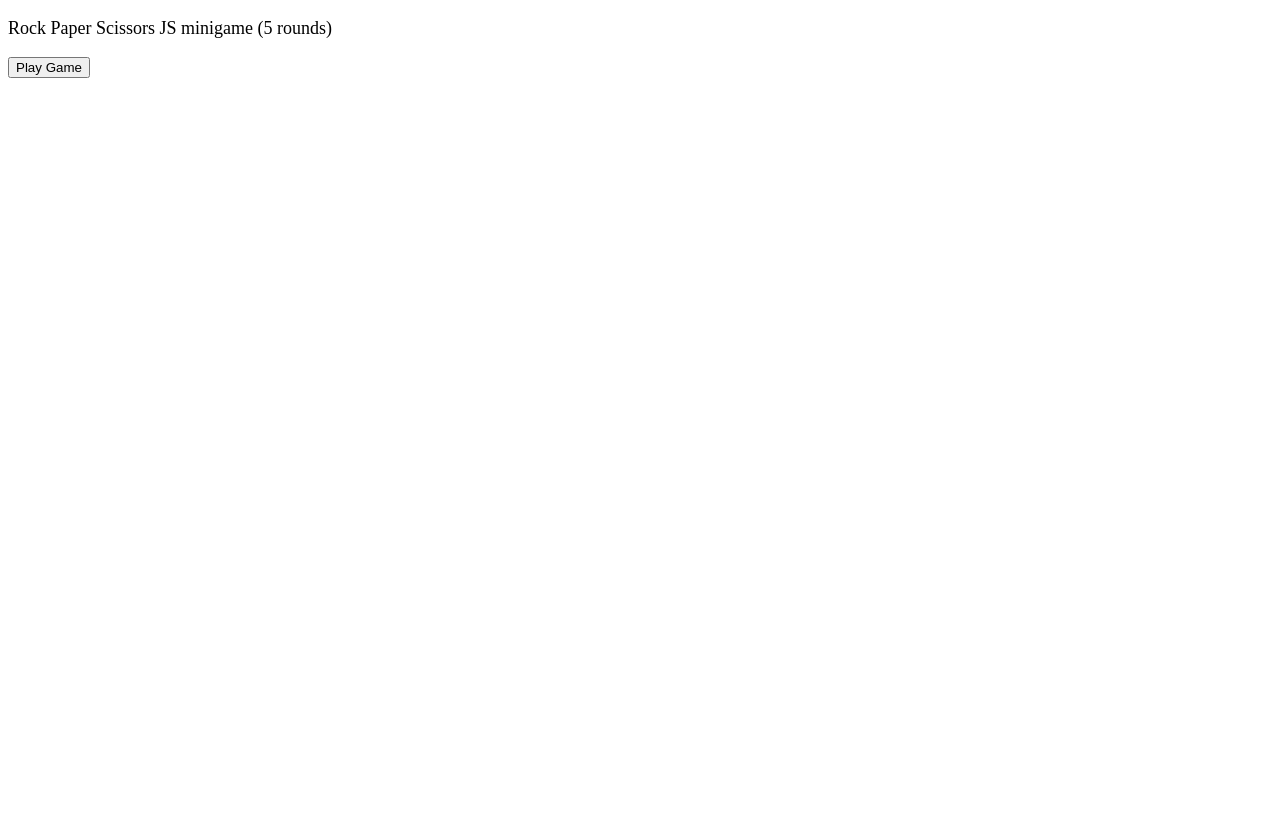
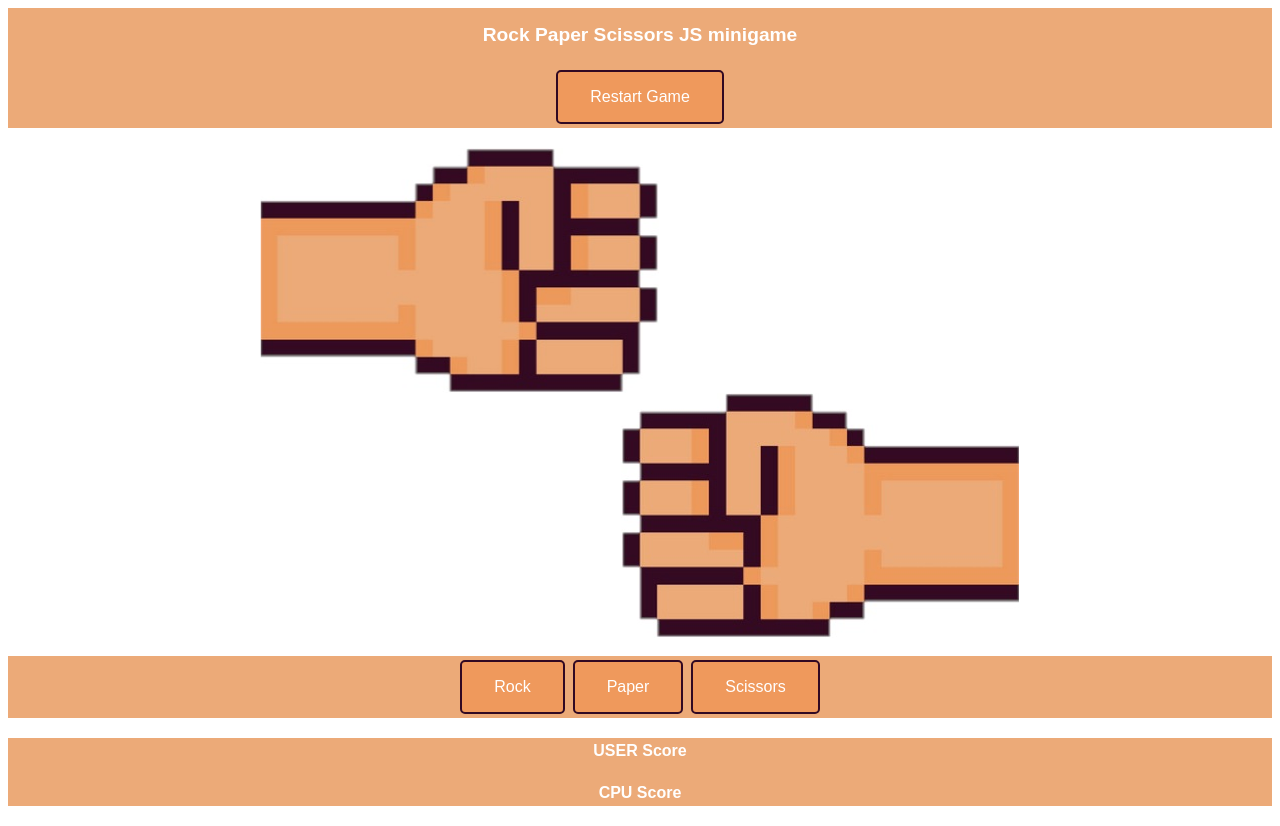
Before and after one commit to Kaneco/rock-paper-scissors, a plain HTML site: page index.html in a window 1280 px wide. Before the commit the page ends 800 px from the top, so only its background shows below. Drawn offline with Linux system fonts and the light colour scheme.

Commit message:
Added UI to project -created css styling -changed game mechanics -added play images

```diff
--- a/index.html
+++ b/index.html
@@ -4,10 +4,34 @@
         <title>Rock Paper Scissors</title>
         <meta content="text/html;charset=utf-8" http-equiv="Content-Type">
         <meta content="utf-8" http-equiv="encoding">
+        <link rel="stylesheet" type="text/css" href="main.css">
     </head>
     <body>
-        <p style="font-size: large;">Rock Paper Scissors JS minigame (5 rounds)</p>
-        <button type="button" onclick="game()">Play Game</button>
+        <div class="container">
+            <p id="title">Rock Paper Scissors JS minigame</p>
+            <button onclick="game()">Restart Game</button>
+        </div>
+        <div id="container">
+            <img id="userimg" src="images/rock.jpg">
+            <img id="cpuimg" src="images/rock.jpg">
+            <div style='clear:both;'></div>
+            <br>
+            <div class="container">
+                <button id="Rock">Rock</button>
+                <button id="Paper">Paper</button>
+                <button id="Scissors">Scissors</button>
+            </div>
+            <div class="container">
+                <div>
+                    <h3>USER Score</h3>
+                    <p id="USERscore"></p>
+                </div>
+                <div>
+                    <h3>CPU Score</h3>
+                    <p id="CPUscore"></p>
+                </div>
+            </div>
+        </div>
         <p id=game></p>
         <script src='rockpaperscissors.js'></script>
     </body>
--- /dev/null
+++ b/main.css
@@ -0,0 +1,86 @@
+.container {
+    text-align:center;
+    margin:auto;
+    background-color: #ecaa78;
+    margin-bottom: 20px;
+}
+
+button{
+    background-color: #ef995c;
+    border: 2px solid #310923;
+    border-radius: 5px;
+    color: white;
+    padding: 16px 32px;
+    text-align: center;
+    font-size: 16px;
+    margin: 4px 2px;
+    transition: 0.3s;
+    display: inline-block;
+    text-decoration: none;
+    cursor: pointer;
+
+}
+
+button:hover {
+    background-color: #310923;
+}
+
+/* PLAYS IMAGES*/
+#userimg{
+    transition: all 0.3s ease;
+    float: left;
+    -moz-transform: scaleX(-1);
+    -webkit-transform: scaleX(-1);
+    -o-transform: scaleX(-1);
+    transform: scaleX(-1);
+    padding-right: 20%;
+  }
+
+#cpuimg{
+    transition: all 0.3s ease;
+    float: right;
+    padding-right: 20%;
+  }
+
+  .playing {
+    -ms-transform: rotate(20deg); /* IE 9 */
+    transform: rotate(20deg);
+    scale: 1.2;
+}
+
+p.results {
+    color: #ffffff;
+    border: 2px solid #310923;
+    border-radius: 1px;
+    padding: 5px;
+    background-color: #ecaa78;
+    display: inline-block;
+}
+
+
+h3 {
+    text-align: center;
+    display: inline-block;
+    font-family: Arial, Helvetica, sans-serif;
+    font-weight: bold;
+    color: #ffffff;
+    background-color: #ecaa78;
+    text-align: center;
+    font-size: 16px;
+    margin: 4px 2px;
+
+}
+
+#title{
+    color: white;
+    padding: 16px 32px;
+    text-align: center;
+    font-size: 16px;
+    margin: 4px 2px;
+    transition: 0.3s;
+
+    text-decoration: none;
+    font-family: Arial, Helvetica, sans-serif;
+    font-weight: bold;
+    font-size: larger;
+}
--- a/rockpaperscissors.js
+++ b/rockpaperscissors.js
@@ -2,6 +2,11 @@ var possiblePlays = ["Rock","Paper","Scissors"];
 var playerSelection; //Stores the player Selection
 let finalresult;  //Stores the winner and final result
 let addhtml = document.getElementById("game");
+let images = [ 'images/rock.jpg','images/paper.jpg','images/scissors.jpg'];
+
+
+const buttons = document.querySelectorAll('button');
+
 
 
 function computerPlay(){ // Return a random play from the possible plays for the computer
@@ -9,19 +14,41 @@ function computerPlay(){ // Return a random play from the possible plays for the
     return cpuPlay;
 }
 
+function simulatePlaying(playerSelection, computerSelection){
+        let userImg = document.querySelector("#userimg");
+        userImg.setAttribute('src', images[0]);
+        userImg.classList.add("playing");
+        setTimeout(function(){
+            userImg.classList.remove("playing");
+        }, 300);
+        userImg.setAttribute('src', images[1]);
+        userImg.classList.add("playing");
+        setTimeout(function(){
+            userImg.classList.remove("playing");
+        }, 300);
+        userImg.setAttribute('src', images[2]);
+        userImg.classList.add("playing");
+    }
+
 
 function playRound(playerSelection, computerSelection) {  // plays a round of rock-paper-scissors given 2 player inputs (Player vs Computer), returns the result
     playerSelection = playerSelection.substring(0,1).toUpperCase() + playerSelection.substring(1).toLowerCase(); // converts player selection to allow case sensitive words
+    let userScore = document.querySelector("#USERscore");
+    let cpuScore = document.querySelector("#CPUscore");
     if (playerSelection == computerSelection) {
+
         return "It\'s a tie!";
     }
     else if (playerSelection == "Paper" && computerSelection == "Rock") {
+        userScore.innerText= 1;
         return "You win! Paper beats Rock!";
     }
     else if (playerSelection == "Scissors" && computerSelection == "Rock") {
+        userScore.innerText= 1;
         return "You lose! Rock beats Scissors!";
     }
     else if (playerSelection == "Rock" && computerSelection == "Paper") {
+        userScore.innerText= 1;
         return "You lose! Paper beats Rock!";
     }
     else if (playerSelection == "Scissors" && computerSelection == "Paper") {
@@ -76,3 +103,16 @@ function game(){
         addhtml.insertAdjacentHTML("beforeend", finalresult);
     }
 }
+
+function changeimage(image){
+    userImg.classList.remove("playing");
+
+}
+
+// we use the .forEach method to iterate through each button
+buttons.forEach((button) => {
+    // and for each one we add a 'click' listener
+    button.addEventListener('click', (e) => {
+        playRound(button.id, computerPlay());
+    });
+  });
```
Also changed, not shown: images/paper.jpg (added), images/rock.jpg (added), images/scissors.jpg (added).
